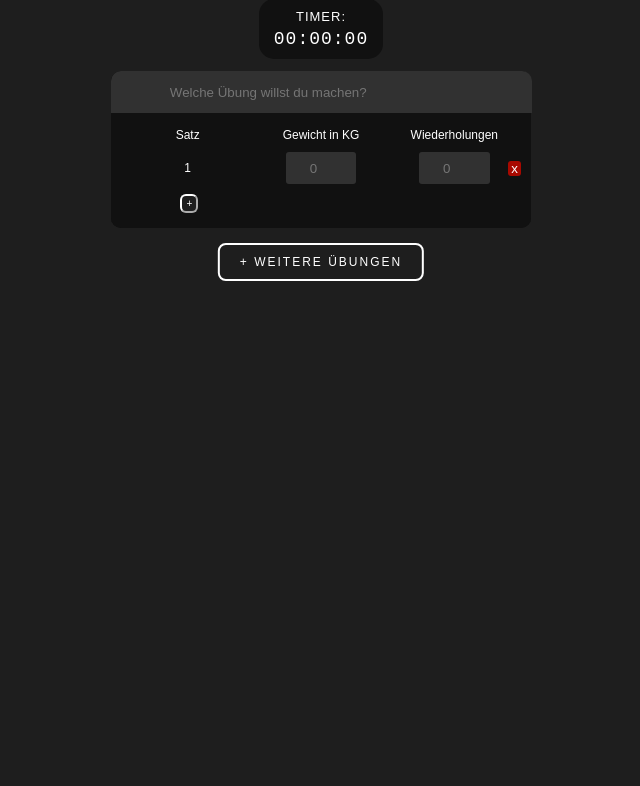
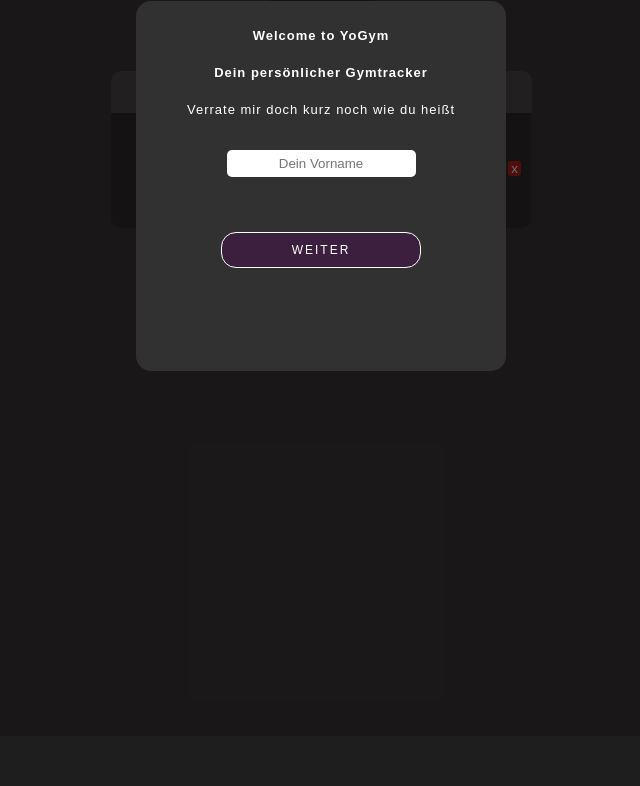
Before and after one commit to Phynixxx/gym-tracker, a plain HTML site: page html/gymtracker.html in a window 1280 px wide. Shown: the part 64-850 px from the top of the page, without its empty margins (319-959 px from the left). Drawn offline with Linux system fonts and the light colour scheme.

Commit message:
Welcome PopUp with name input field

```diff
--- a/css/gymtracker.css
+++ b/css/gymtracker.css
@@ -1,5 +1,25 @@
 body {
     margin: 0;
+}
+
+.enter-btn {
+    margin-top: 20px;
+}
+
+.your-name {
+    text-align: center;
+    justify-content: center;
+    margin: 20px 0 30px 0;
+    padding: 6px;
+    border-radius: 5px;
+    border: none;
+}
+
+.call-name-note {
+    font-family: monospace;
+    font-size: 12px;
+    color: #f71c1c;
+    margin: 5px;
 }
 
 .interface {
@@ -21,7 +41,7 @@
     justify-self: left;
 }
 
-h5, h4 {
+h5, h4, p, .greetings {
     color: white;
     font-size: 13px;
     font-family: sans-serif;
@@ -226,7 +246,7 @@
 
 /*--------------------------- PopUp -----------------------------*/
 
-.popupbackground {
+.popupbackground, .ask-for-name-background {
     width: 100%;
     height: 100%;
     z-index: 1;
@@ -239,7 +259,7 @@
 
 }
 
-.popup {
+.popup, .ask-for-name {
     z-index: 2;
     background-color: rgb(49, 49, 49);
     width: 350px;
@@ -271,7 +291,7 @@
     margin: 20px;
 }
 
-.finish {
+.finish, .enter-btn {
     padding: 10px 70px;
     font-family: sans-serif;
     letter-spacing: 2px;
--- a/html/gymtracker.html
+++ b/html/gymtracker.html
@@ -8,11 +8,22 @@
   </head>
 
   <body>
+    <div class="ask-for-name-background">
+      <div class="ask-for-name">
+        <h4>Welcome to YoGym</h4>
+        <h5>Dein persönlicher Gymtracker</h5>
+        <p>Verrate mir doch kurz noch wie du heißt</p>
+        <input class="your-name" type="text" placeholder="Dein Vorname"><br>
+        <div class="call-name-note"></div>
+        <button class="enter-btn" onclick="showName()">WEITER</button>
+    </div>
+    </div>
+
     <div class="interface">
       <div class="header">
         <img src="../img/Logo.png" alt="Logo" class="logo">
         <div class="greetings">
-          <h5>Hey Sydney</h5>
+          <h5>Welcome</h5>
         </div>
         <button type="button" class="startbutton">WORKOUT STARTEN</button>
       </div>
--- a/js/gymtracker.js
+++ b/js/gymtracker.js
@@ -1,4 +1,6 @@
 // Initializing variables
+let welcomePopupBtn = document.querySelector(".enter-btn")
+let closeWelcomePopup = document.querySelector(".ask-for-name-background")
 let startWorkoutBtn = document.querySelector(".startbutton");
 let workoutIsRunning = false;
 let popupButton = document.querySelector(".finish");
@@ -26,6 +28,24 @@
     togglePopup();
 });
 
+
+function showName() {
+    let nameInput = document.querySelector(".your-name");
+    let nameOutput = document.querySelector(".greetings");
+    let callNameNode = document.querySelector(".call-name-note");
+    let name = nameInput.value;
+
+    if (name) {
+        nameOutput.innerHTML = "Hi " + name + "!";
+        toggleWelcomePopup()
+    } else {
+        callNameNode.innerHTML = "Bitte gib einen Namen ein";
+    }
+}
+
+function toggleWelcomePopup() {
+    closeWelcomePopup.classList.toggle("hidden");
+}
 
 function cloneElements() {
     let setNode = document.querySelector(".set");
```
